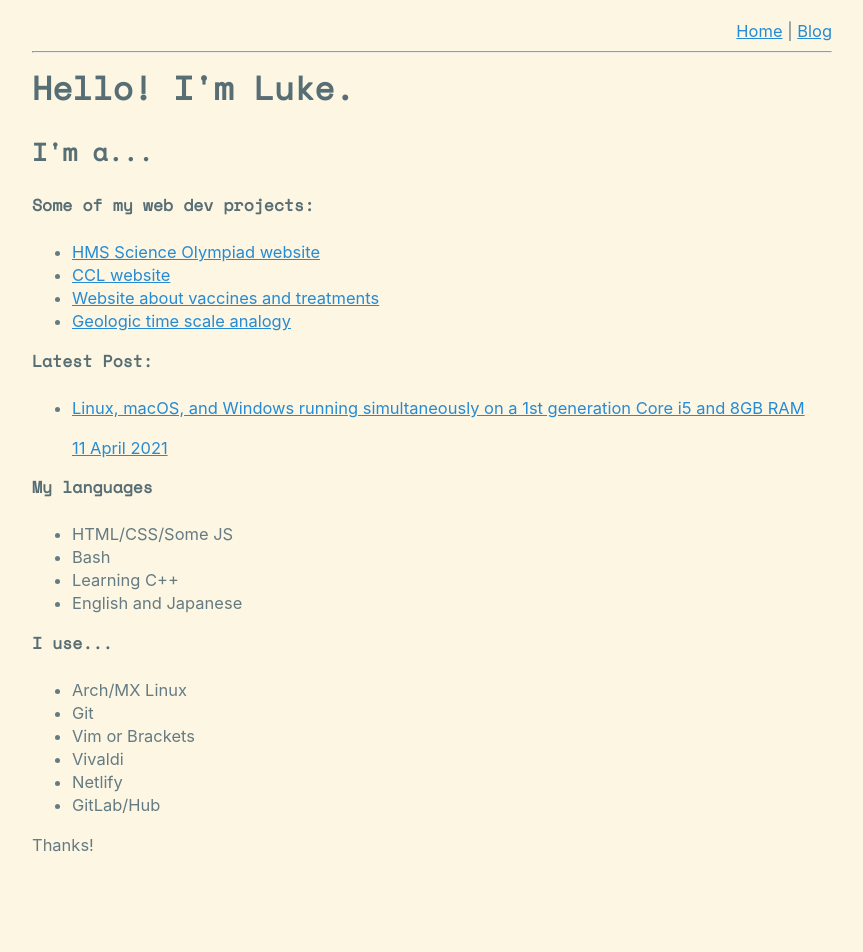
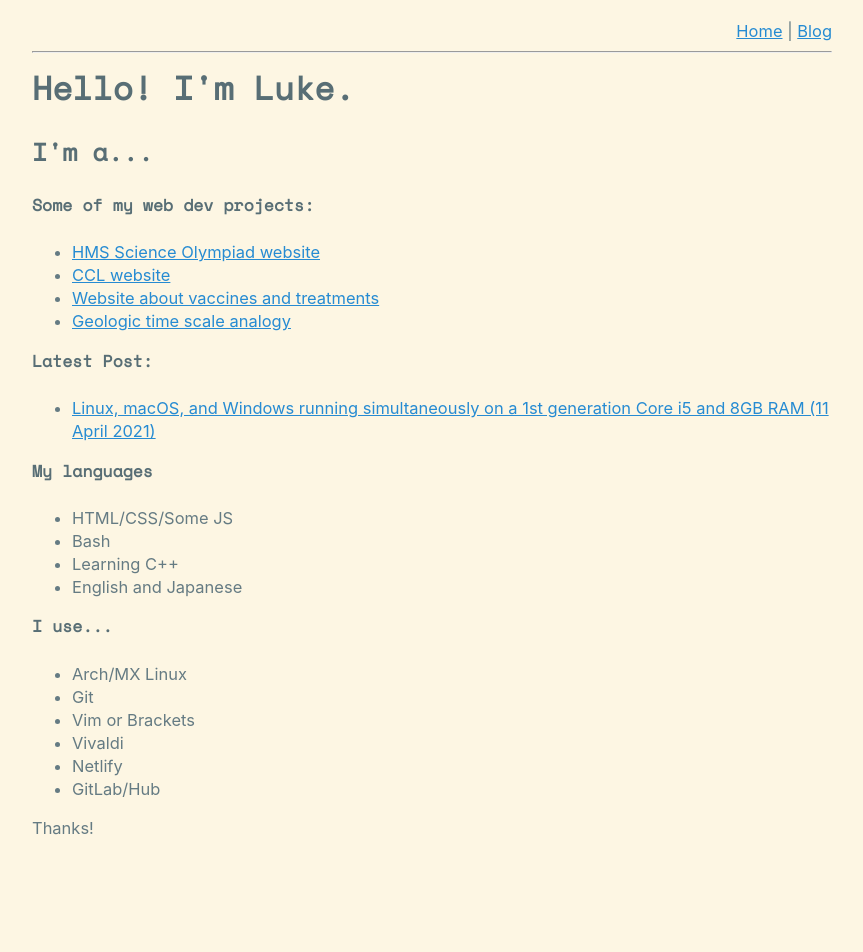
Before and after one commit to luke2m/lukesempire-gitlab-mirror, a Jekyll site: the page built from index.html, in a window 1280 px wide. Shown: the top 952 px of the page, without its empty margins (208-1071 px from the left). Built offline with Jekyll 4.4.1, drawn with Linux system fonts in a browser that asks for light colours; some of the changed lines change nothing that is shown.

Commit message:
Update index.html

```diff
--- a/index.html
+++ b/index.html
@@ -39,8 +39,7 @@ layout: default
     <ul class="entries">
   {% for post in site.posts limit:1 %}
   <li>
-    <a href="{{ post.url }}">{{ post.title }}
-    <p class="blogdate">{{ post.date | date: "%d %B %Y" }}</p>
+    <a href="{{ post.url }}">{{ post.title }} ({{ post.date | date: "%d %B %Y" }})
 
     </a>
   </li>
```
